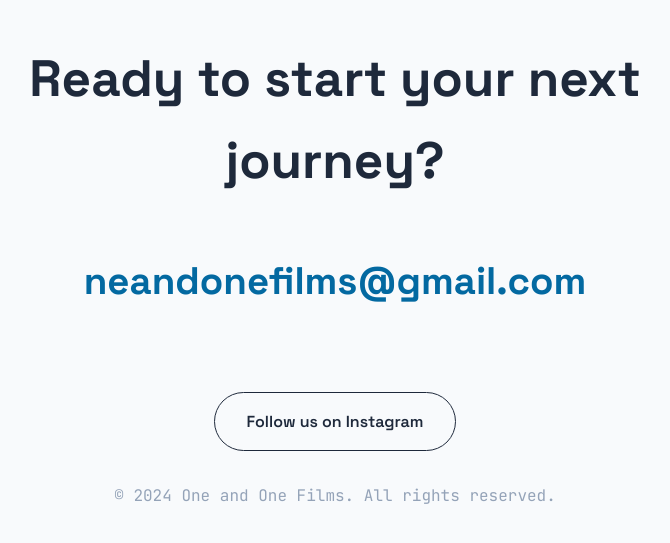
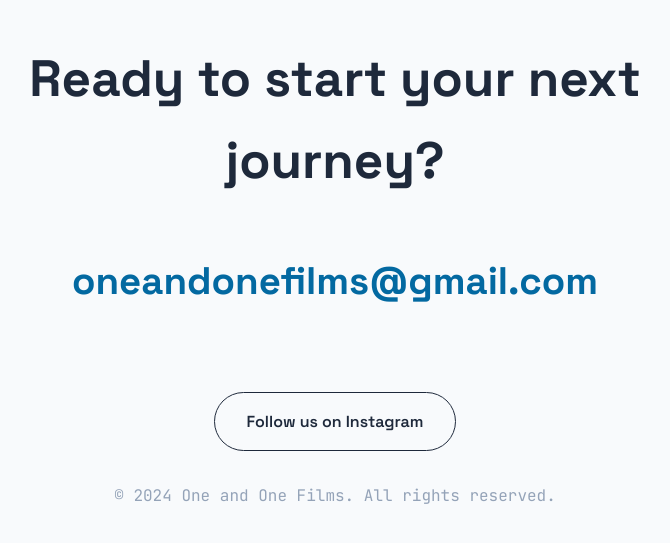
Before and after one commit to kapdisagar/oneandonefilms, a plain HTML site: page index.html in a window 1280 px wide. Shown: the part 1893-2436 px from the top of the page, without its empty margins (305-975 px from the left). Drawn offline with Linux system fonts and the light colour scheme.

Commit message:
Fix typo: update email to oneandonefilms@gmail.com

```diff
--- a/index.html
+++ b/index.html
@@ -85,7 +85,7 @@
     <footer id="contact">
         <div class="footer-content">
             <h2>Ready to start your next journey?</h2>
-            <a href="mailto:neandonefilms@gmail.com" class="cta-large">neandonefilms@gmail.com</a>
+            <a href="mailto:oneandonefilms@gmail.com" class="cta-large">oneandonefilms@gmail.com</a>
             <div class="social-links">
                 <a href="https://www.instagram.com/one.and.one_films/" target="_blank" class="cta-secondary">Follow us
                     on Instagram</a>
```
